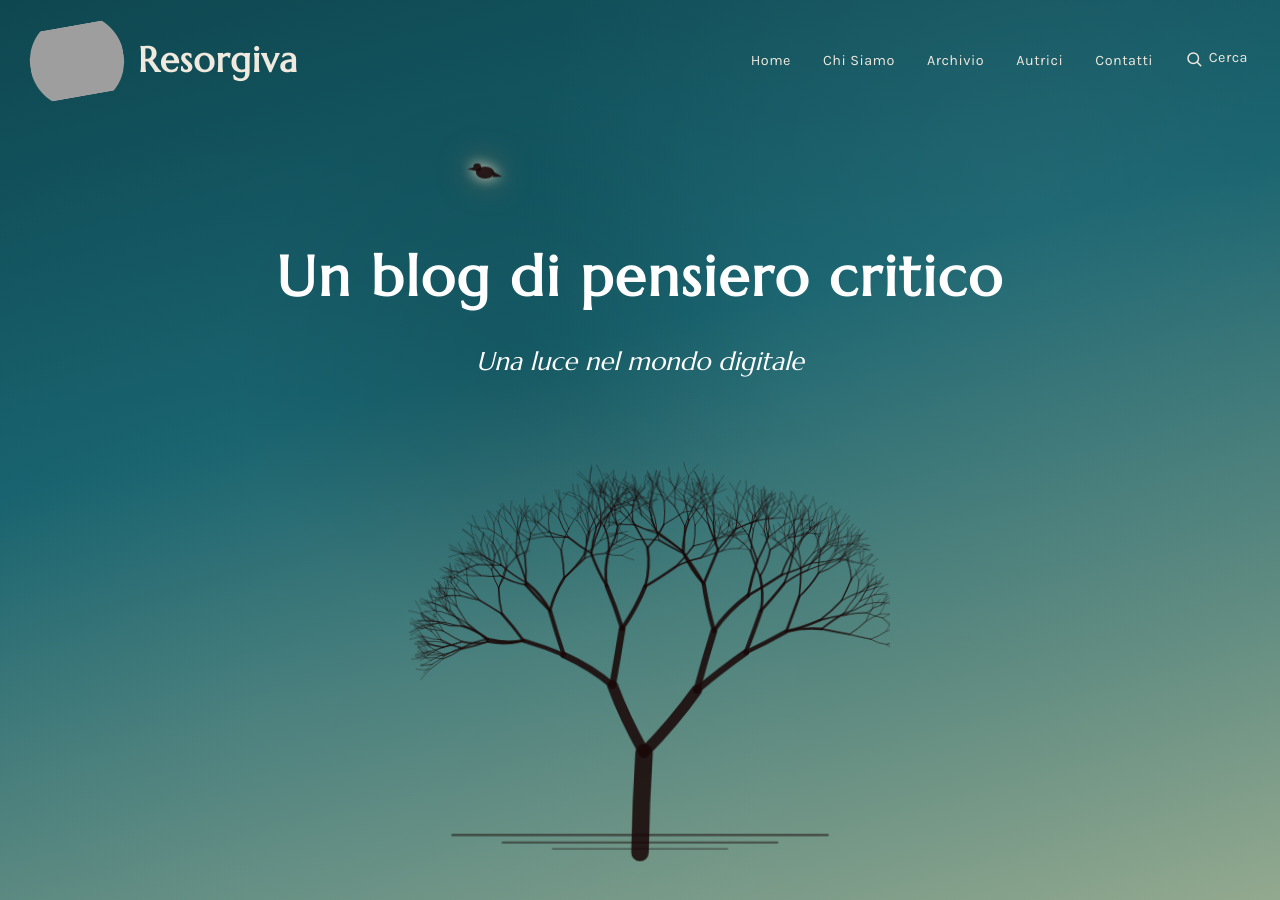
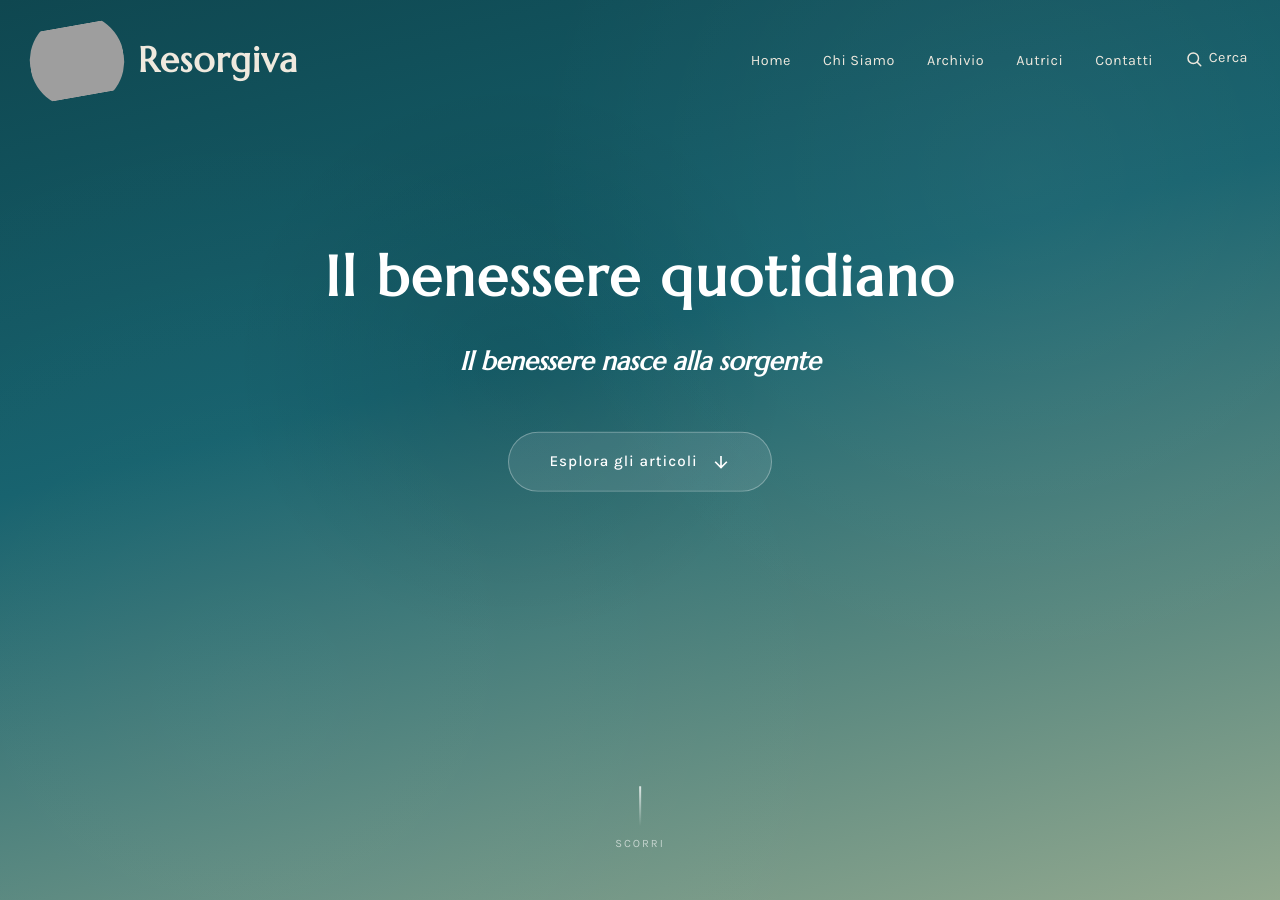
Before and after one commit to StE2808/resorgiva, a Jekyll site: the page built from index.html, in a window 1280 px wide and 900 px high. Built offline with Jekyll 4.4.1, drawn with Linux system fonts in a browser that asks for light colours; the list of posts is cut into pages by our own code; grey boxes are pictures that could not be loaded.

Commit message:
home.html: fix H1 mancante, rimossa animazione albero (fuori tema), copy Resorgiva
- Fix: aggiunto H1 corretto in hero-content ("Il benessere nasce alla sorgente")
- Rimosso div hero-tree-holder e relativa animazione
- Copy aggiornato: subtitle "Il benessere quotidiano"
- Rimosso script hero-tree.js
- Ripulito CSS: rimosse tutte le regole .hero-tree, .hero-flybird, .tree-g
- Verificato bilanciamento graffe CSS (286 aperti, 286 chiusi)

Co-Authored-By: Claude Sonnet 5 <noreply@anthropic.com>

```diff
--- a/_layouts/home.html
+++ b/_layouts/home.html
@@ -4,12 +4,9 @@ layout: default
 
 <!-- HERO -->
 <section class="hero">
-    <!-- Albero che cresce -->
-    <div id="hero-tree-holder" class="hero-tree" aria-hidden="true"></div>
-
     <div class="hero-content">
-        <p class="hero-subtitle">Un blog di pensiero critico</p>
-        <p class="hero-tagline">Una luce nel mondo digitale</p>
+        <p class="hero-subtitle">Il benessere quotidiano</p>
+        <h1 class="hero-tagline">Il benessere nasce alla sorgente</h1>
         <a href="#articoli" class="hero-cta">
             Esplora gli articoli
             <svg width="20" height="20" viewBox="0 0 24 24" fill="none" stroke="currentColor" stroke-width="2">
@@ -93,5 +90,3 @@ layout: default
         </a>
     </div>
 </section>
-
-<script src="{{ '/assets/js/hero-tree.js' | relative_url }}?v={{ site.time | date: '%s' }}" defer></script>
--- a/assets/css/style.css
+++ b/assets/css/style.css
@@ -329,57 +329,6 @@ body.menu-open {
     pointer-events: none;
 }
 
-/* Albero hero (stile logo, generato a runtime da hero-tree.js) */
-.hero-tree {
-    position: absolute;
-    bottom: 0;
-    left: 50%;
-    transform: translateX(-50%);
-    width: 500px;
-    pointer-events: none;
-    z-index: 1;
-}
-
-.hero-tree svg {
-    width: 100%;
-    height: auto;
-    display: block;
-}
-
-.hero-tree .tree-g.swaying {
-    animation: hero-sway 5s ease-in-out infinite;
-    transform-origin: 200px 462px;
-}
-
-@keyframes hero-sway {
-    0%, 100% { transform: rotate(-1.1deg); }
-    50% { transform: rotate(1.1deg); }
-}
-
-/* Uccellino in volo verso il logo (creato da hero-tree.js) */
-.hero-flybird {
-    position: absolute;
-    top: 0;
-    left: 0;
-    width: 30px;
-    height: 22px;
-    z-index: 1002;
-    pointer-events: none;
-    /* alone caldo: stacca l'uccellino scuro dal rosso scuro durante il volo */
-    filter: drop-shadow(0 0 5px rgba(255, 238, 210, 0.95)) drop-shadow(0 0 12px rgba(255, 140, 70, 0.5));
-}
-
-.hero-flybird svg {
-    width: 100%;
-    height: 100%;
-    overflow: visible;
-}
-
-@media (prefers-reduced-motion: reduce) {
-    .hero-tree .tree-g.swaying { animation: none; }
-}
-
-/* CTA e indicatore di scroll nascosti fino a fine volo (classe gestita da hero-tree.js) */
 .hero-cta-pending .hero-cta {
     opacity: 0;
     animation: none;
@@ -1305,10 +1254,6 @@ footer {
         gap: 1rem;
     }
 
-    /* Albero responsive */
-    .hero-tree {
-        width: 300px;
-    }
 
     /* Related posts responsive */
     .related-grid {
--- a/assets/js/hero-tree.js
+++ /dev/null
@@ -1,180 +0,0 @@
-/**
- * Albero hero in stile logo — Rosso di Sera
- * Genera la silhouette (deterministico, seed 42) e orchestra la sequenza:
- * crescita → orizzonte → uccellino → oscillazione → volo verso il logo navbar.
- * Spec: _docs/superpowers/specs/2026-06-10-albero-hero-logo-design.md
- */
-(function () {
-  'use strict';
-
-  window.__heroVer = 'svgrect-2026-06-13';
-
-  var hero = document.querySelector('.hero');
-  var holder = document.getElementById('hero-tree-holder');
-  if (!hero || !holder) return;
-
-  var DARK = 'rgba(26,8,8,0.88)';
-
-  function mulberry32(a) {
-    return function () {
-      a |= 0; a = (a + 0x6D2B79F5) | 0;
-      var t = Math.imul(a ^ (a >>> 15), 1 | a);
-      t = (t + Math.imul(t ^ (t >>> 7), 61 | t)) ^ t;
-      return ((t ^ (t >>> 14)) >>> 0) / 4294967296;
-    };
-  }
-
-  function generateTree(seed) {
-    var rnd = mulberry32(seed);
-    var segs = [];
-    function branch(x, y, angle, len, width, depth) {
-      if (depth === 0 || len < 6) return;
-      var a = angle + (rnd() - 0.5) * 0.25;
-      var ex = x + Math.cos(a) * len, ey = y + Math.sin(a) * len;
-      var cx = x + Math.cos(a + (rnd() - 0.5) * 0.5) * len * 0.5;
-      var cy = y + Math.sin(a + (rnd() - 0.5) * 0.5) * len * 0.5;
-      segs.push({
-        d: 'M' + x.toFixed(1) + ' ' + y.toFixed(1) +
-           ' Q' + cx.toFixed(1) + ' ' + cy.toFixed(1) +
-           ' ' + ex.toFixed(1) + ' ' + ey.toFixed(1),
-        w: width, depth: depth, tip: [ex, ey]
-      });
-      var n = depth > 6 ? 2 : (rnd() < 0.3 ? 3 : 2);
-      for (var i = 0; i < n; i++) {
-        var sign = i === 0 ? -1 : (i === 1 ? 1 : (rnd() < 0.5 ? -1 : 1));
-        var na = a + sign * (0.25 + rnd() * 0.45);
-        na = na + (-Math.PI / 2 - na) * 0.12;
-        branch(ex, ey, na, len * (0.72 + rnd() * 0.12), width * 0.62, depth - 1);
-      }
-    }
-    branch(200, 462, -Math.PI / 2, 80, 14, 9);
-    return segs;
-  }
-
-  var SEGS = generateTree(42);
-  var TOP = SEGS.reduce(function (b, s) {
-    return (!b || s.tip[1] < b.tip[1]) ? s : b;
-  }, null).tip;
-
-  function birdShape(color) {
-    return '<g fill="' + color + '">' +
-      '<ellipse cx="13" cy="13" rx="7" ry="4.5"/>' +
-      '<circle cx="19" cy="9" r="3"/>' +
-      '<path d="M21.5 9 l5 1.2 l-5 1.2 z"/>' +
-      '<path d="M7 12 l-7 4 l7 0.5 z"/></g>';
-  }
-
-  // I path nascono già nascosti (pathLength/dasharray/dashoffset = 1):
-  // niente flash dell'albero completo prima dell'animazione
-  function treeSVG() {
-    var s = '<svg viewBox="0 0 400 500" xmlns="http://www.w3.org/2000/svg">';
-    s += '<g class="tree-g">';
-    SEGS.forEach(function (seg, i) {
-      var delay = (9 - seg.depth) * 280 + (i % 7) * 35;
-      s += '<path class="seg" d="' + seg.d + '" stroke="' + DARK +
-           '" stroke-width="' + seg.w.toFixed(1) +
-           '" fill="none" stroke-linecap="round" pathLength="1"' +
-           ' stroke-dasharray="1" stroke-dashoffset="1"' +
-           ' style="transition: stroke-dashoffset 0.6s ease-out ' + delay + 'ms"/>';
-    });
-    s += '<circle id="hero-top-marker" cx="' + TOP[0] + '" cy="' + TOP[1] + '" r="1" fill="none"/>';
-    s += '<g class="tree-bird" style="opacity:0; transition: opacity 0.7s ease-in 3100ms"' +
-         ' transform="translate(' + (TOP[0] - 13) + ',' + (TOP[1] - 18) + ')">' +
-         birdShape(DARK) + '</g>';
-    s += '</g>';
-    s += '<g class="horizon-g">';
-    var ys = [448, 454, 459], ws = [150, 110, 70];
-    for (var i = 0; i < 3; i++) {
-      s += '<path class="hz" d="M' + (200 - ws[i]) + ' ' + ys[i] +
-           ' L' + (200 + ws[i]) + ' ' + ys[i] +
-           '" stroke="rgba(26,8,8,0.5)" stroke-width="' + (2 - i * 0.5) +
-           '" stroke-linecap="round" fill="none" pathLength="1"' +
-           ' stroke-dasharray="1" stroke-dashoffset="1"' +
-           ' style="transition: stroke-dashoffset 0.9s ease-out ' + (2400 + i * 150) + 'ms"/>';
-    }
-    s += '</g></svg>';
-    return s;
-  }
-
-  holder.innerHTML = treeSVG();
-  var svg = holder.querySelector('svg');
-  var treeGroup = svg.querySelector('.tree-g');
-  var segEls = svg.querySelectorAll('.seg');
-  var hzEls = svg.querySelectorAll('.hz');
-  var treeBird = svg.querySelector('.tree-bird');
-
-  function showAll(instant) {
-    segEls.forEach(function (p) {
-      if (instant) p.style.transition = 'none';
-      p.style.strokeDashoffset = '0';
-    });
-    hzEls.forEach(function (p) {
-      if (instant) p.style.transition = 'none';
-      p.style.strokeDashoffset = '0';
-    });
-    if (instant) treeBird.style.transition = 'none';
-    treeBird.style.opacity = '1';
-  }
-
-  var reduced = window.matchMedia &&
-    window.matchMedia('(prefers-reduced-motion: reduce)').matches;
-  if (reduced) {
-    showAll(true);
-    return;
-  }
-
-  // CTA e "Scorri" restano nascosti fino alla fine del volo
-  hero.classList.add('hero-cta-pending');
-  function revealCta() { hero.classList.remove('hero-cta-pending'); }
-  setTimeout(revealCta, 8400); // rete di sicurezza se il volo non parte
-
-  // doppio rAF: lo stato nascosto viene renderizzato prima del via
-  requestAnimationFrame(function () {
-    requestAnimationFrame(function () { showAll(false); });
-  });
-
-  setTimeout(function () { treeGroup.classList.add('swaying'); }, 4200);
-  setTimeout(flight, 5400);
-
-  function flight() {
-    var logo = document.querySelector('.navbar-logo');
-    if (!logo || !Element.prototype.animate) { revealCta(); return; }
-    var heroRect = hero.getBoundingClientRect();
-    var lRect = logo.getBoundingClientRect();
-
-    // Posizione della cima dell'albero: calcolata dal box dell'<svg> (elemento
-    // affidabile e fuori dal gruppo che oscilla) mappato sul viewBox 0 0 400 500.
-    // Evita getBoundingClientRect() sul marker SVG (circle r=1 fill=none): su
-    // WebKit/iOS i sotto-elementi SVG non disegnati restituiscono coordinate
-    // errate/zero, il volo partiva ma fuori schermo. Vedi backup 2026-06-13.
-    var svgRect = svg.getBoundingClientRect();
-    if (!svgRect.width) { revealCta(); return; }
-    var scale = svgRect.width / 400;
-    var markerLeft = svgRect.left + TOP[0] * scale;
-    var markerTop = svgRect.top + TOP[1] * scale;
-
-    var startX = markerLeft - heroRect.left - 15;
-    var startY = markerTop - heroRect.top - 20;
-    // atterraggio: bordo alto del cerchio del logo, come nel logo originale
-    var endX = lRect.left - heroRect.left + lRect.width / 2 - 9;
-    var endY = lRect.top - heroRect.top + lRect.height * 0.13 - 18;
-
-    treeBird.style.transition = 'opacity 0.15s';
-    treeBird.style.opacity = '0';
-
-    var fb = document.createElement('div');
-    fb.className = 'hero-flybird';
-    fb.innerHTML = '<svg viewBox="0 0 30 22">' + birdShape(DARK) + '</svg>';
-    hero.appendChild(fb);
-
-    var dx = endX - startX, dy = endY - startY;
-    fb.animate([
-      { transform: 'translate(' + startX + 'px,' + startY + 'px) scaleX(-1) scale(1.5)', opacity: 1, offset: 0 },
-      { transform: 'translate(' + (startX + dx * 0.35) + 'px,' + (startY + dy * 0.55 - 60) + 'px) scaleX(-1) scale(1.3)', opacity: 1, offset: 0.45 },
-      { transform: 'translate(' + (startX + dx * 0.8) + 'px,' + (startY + dy * 0.95 - 25) + 'px) scaleX(-1) scale(1.0)', opacity: 1, offset: 0.8 },
-      { transform: 'translate(' + (startX + dx * 0.96) + 'px,' + (startY + dy * 0.99 - 5) + 'px) scaleX(-1) scale(0.6)', opacity: 1, offset: 0.92 },
-      { transform: 'translate(' + endX + 'px,' + endY + 'px) scaleX(-1) scale(0)', opacity: 0, offset: 1 }
-    ], { duration: 2600, easing: 'cubic-bezier(0.35, 0.2, 0.35, 1)', fill: 'forwards' })
-      .onfinish = revealCta;
-  }
-})();
```
